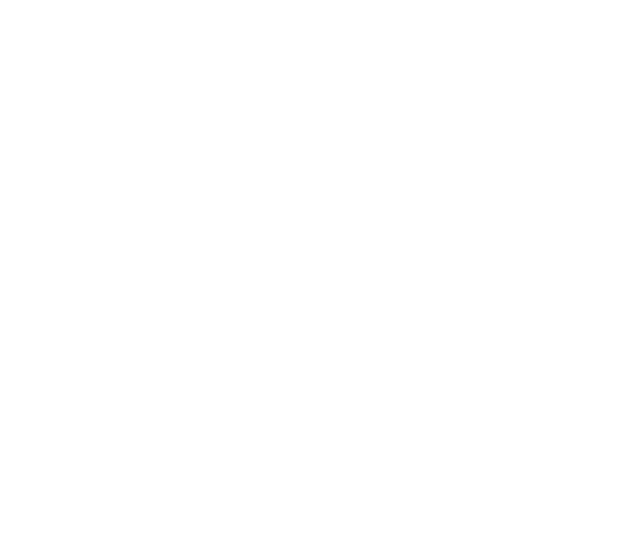
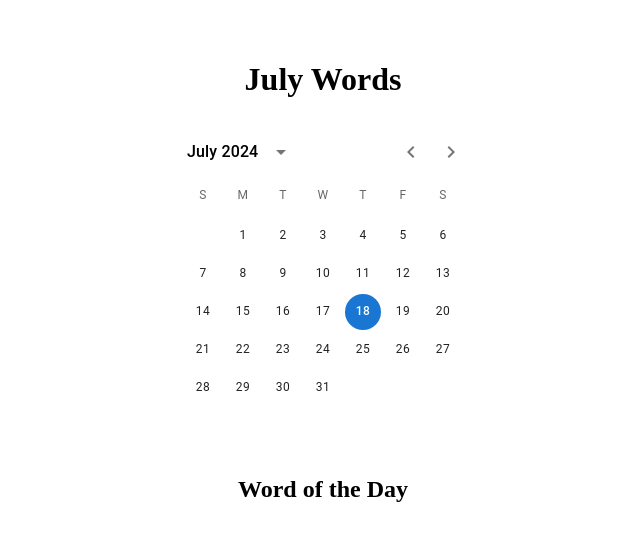
Before and after one commit to FSA-Capstone-2402-ftb-mt/CapstoneFrontEnd, a React (Vite) app: page /words_calendar in a window 1280 px wide. Before the commit this address had no page. Shown: the top 540 px of the page, without its empty margins (317-957 px from the left). Built offline with nearby package versions, Linux system fonts and the light colour scheme; no server answers.

Commit message:
fixed the all words for the new data

```diff
--- a/src/App.jsx
+++ b/src/App.jsx
@@ -1,11 +1,13 @@
 import { useState } from 'react';
 import './App.css';
 import { Route, Routes } from 'react-router-dom';
-import StandardGameBoard from './components/StandardGameBoard.jsx';
+// import StandardGameBoard from './components/StandardGameBoard.jsx';
 import HomePage from './components/HomePage.jsx';
 import AdminDashBoard from './components/AdminComponents/AdminDashBoard.jsx';
 import AllUsers from './components/AdminComponents/AllUser.jsx';
 import AllWords from './components/AdminComponents/AllWords.jsx';
+import dayjs from 'dayjs';
+import CalendarWithWords from './components/AdminComponents/AllWords.jsx'
 
 function App() {
 
@@ -13,8 +15,9 @@
     <>
       <Routes>
         <Route path='/' element={<HomePage />} />
-        <Route path='/standard_game' element={<StandardGameBoard />} />
+        {/* <Route path='/standard_game' element={<StandardGameBoard />} /> */}
         <Route path='/admin_dashboard/*' element={<AdminDashBoard />} />
+        <Route path='/words_calendar' element = {< CalendarWithWords />} />
         <Route path='/admin_dashboard/AllWords' element={<AllWords />} />
         <Route path='/admin_dashboard/AllUsers' element={<AllUsers />} />
         <Route path='/timed_game'/>
--- a/src/components/AdminComponents/AllWords.jsx
+++ b/src/components/AdminComponents/AllWords.jsx
@@ -1,42 +1,55 @@
-import * as React from 'react';
+import React, { useEffect, useState } from 'react';
+import { DateCalendar } from '@mui/x-date-pickers/DateCalendar';
 import { LocalizationProvider } from '@mui/x-date-pickers/LocalizationProvider';
 import { AdapterDayjs } from '@mui/x-date-pickers/AdapterDayjs';
-import { DateCalendar } from '@mui/x-date-pickers/DateCalendar';
 import dayjs from 'dayjs';
 
-export default function BasicDateCalendar() {
-    const [selectedDate, setSelectedDate] = React.useState(null);
+export default function CalendarWithWords() {
+    const [selectedDate, setSelectedDate] = useState(dayjs());
+    const [monthWords, setMonthWords] = useState({});
+    const [wordOfDay, setWordOfDay] = useState('');
 
-    // function to display the words of the month
-    const wordsOfTheMonth = {
-        '2024-07-30': 'Event A: Meeting at 10 AM',
-        '2024-08-01': 'Event B: Conference at 2 PM',
+    useEffect(() => {
+        const fetchMonthWords = async (month) => {
+            try {
+                const response = await fetch(`http://localhost:3032/api/words/month/${month}`);
+                const result = await response.json();
+
+                // Transform the data structure if necessary
+                const words = {};
+                result.words.forEach(wordObj => {
+                    const day = Object.keys(wordObj)[0];  // Get the key which is the day
+                    words[day] = wordObj[day];  // Set the word in the object
+                });
+
+                setMonthWords(words);
+            } catch (e) {
+                console.error('Failed to fetch words of the month!', e);
+            }
+        };
+
+        const currentMonth = selectedDate.format('MMMM');
+        fetchMonthWords(currentMonth);
+    }, [selectedDate]);
+
+    const handleDateChange = (newDate) => {
+        setSelectedDate(newDate);
+        const day = newDate.date().toString(); // Convert day to string to match the key in monthWords
+        setWordOfDay(monthWords[day] || 'No word for this day');
     };
-
-    // Format date to string for lookup
-    const formatDateForLookup = (date) => date.format('YYYY-MM-DD');
-
-    // Handle date change
-    const handleDateChange = (newValue) => {
-        setSelectedDate(newValue);
-    };
-
-    // Get information based on selected date
-    const information = selectedDate ? dateInfo[formatDateForLookup(selectedDate)] : 'Select a date to see information';
 
     return (
         <LocalizationProvider dateAdapter={AdapterDayjs}>
-            <div style={{ display: 'flex' }}>
+            <div>
+                <h1>{selectedDate.format('MMMM')} Words</h1>
                 <DateCalendar
+                    views={['month', 'day']}
+                    value={selectedDate}
                     onChange={handleDateChange}
                 />
-                <div style={{ marginLeft: '20px', padding: '10px', border: '1px solid #ccc' }}>
-                    <h3>Word Tab</h3>
-                    <p>{information}</p>
-                    <input type="text" placeholder="Change Word"></input><br></br>
-                    <button>Change Word</button><br></br>
-                    <button>Delete Word</button>
-
+                <div>
+                    <h2>Word of the Day</h2>
+                    <p>{wordOfDay}</p>
                 </div>
             </div>
         </LocalizationProvider>
```
